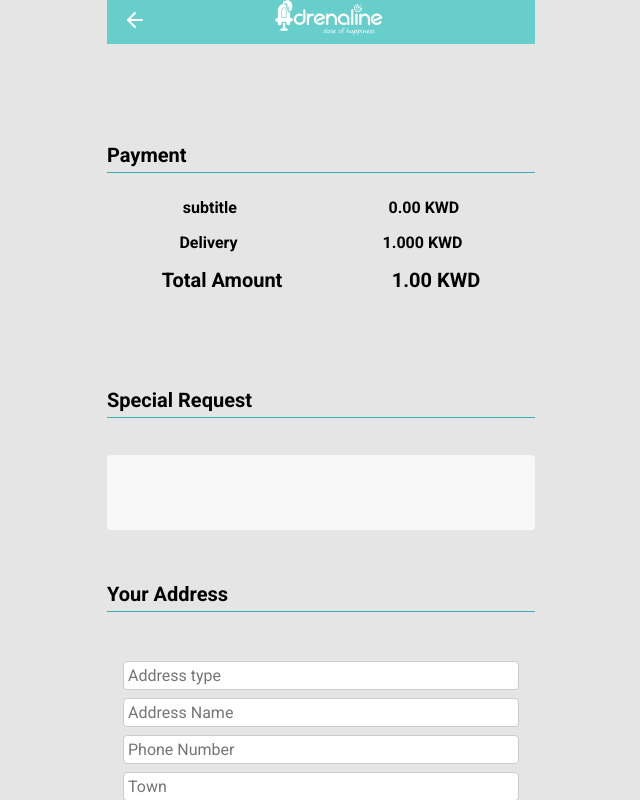
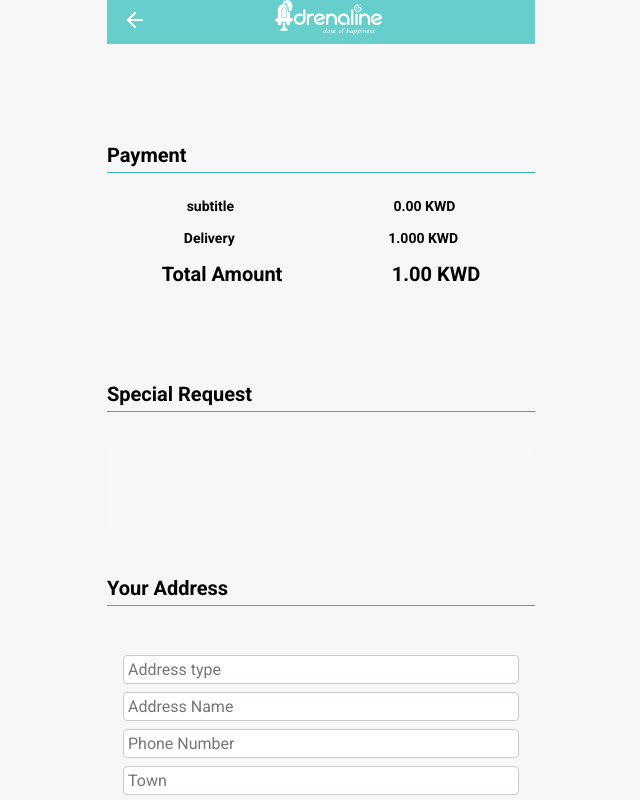
Before and after one commit to OthmanFaiz/frameshop, a Next.js app: page /checkout in a window 1280 px wide. Shown: the top 800 px of the page, without its empty margins (319-959 px from the left). Built offline with nearby package versions, Linux system fonts and the light colour scheme.

Commit message:
first page css no animation added or fixed footer

```diff
--- a/components/Layout/Footer.module.css
+++ b/components/Layout/Footer.module.css
@@ -4,10 +4,12 @@
 
 .flex {
 	display: flex;
+	width: 95%;
+	align-items: center;
+	margin-top: 14px;
 }
 
 .flex__sb {
-	justify-content: space-between;
 }
 
 .flex__col {
@@ -22,8 +24,7 @@
 	width: 24px;
 	height: 24px;
 	text-align: center;
-
-	margin-left: 7em;
+	margin-right: 16px;
 }
 .footer__count {
 	font-size: 12px;
@@ -39,5 +40,5 @@
 	line-height: 22px;
 }
 .footer__cart {
-	margin-right: 7em;
+	margin-left: 16px;
 }
--- a/components/Layout/Header.js
+++ b/components/Layout/Header.js
@@ -13,7 +13,7 @@ export default function Headers({ category }) {
 				<div className={`${classes.nav} ${classes.flex} ${classes.flex__sb}`}>
 					<div className={classes.hero__menu}>
 						{/* https://www.npmjs.com/package/react-burger-menu   sexy npm package */}
-						<Menu
+						{/* <Menu
 							width={'100%'}
 							customBurgerIcon={<img src='/images/svg/burger.svg' />}
 						>
@@ -31,7 +31,7 @@ export default function Headers({ category }) {
 							<a onClick={showSettings} className='menu-item--small' href=''>
 								Settings
 							</a>
-						</Menu>
+						</Menu> */}
 					</div>
 					<div className={classes.hero__logo}>
 						<Image src='/images/svg/logo.svg' alt='' width={109} height={36} />
--- a/components/Layout/Header.module.css
+++ b/components/Layout/Header.module.css
@@ -52,6 +52,7 @@
 
 .scrollbar {
 	margin-top: 6px;
+	margin-left: 16px;
 }
 
 .scorllbar__item {
--- a/components/Layout/Main.js
+++ b/components/Layout/Main.js
@@ -29,7 +29,7 @@ export default function Main({
 													{item.description}
 												</p>
 												<button className={classes.card_price}>
-													{item.price} KWD
+													{item.price.toFixed(2)} KWD
 												</button>
 											</div>
 										<Image
--- a/styles/globals.css
+++ b/styles/globals.css
@@ -30,13 +30,15 @@
 	/* font style  */
 	--fs-title: 20px;
 	--fs-dish: 16px;
-	--fs-list: 12;
+	--fs-list: 14px;
+	--fs-discription: 12px;
 	--fs-p: 8px;
 
 	/* font color  */
-	--fc-primary: #121212;
+	--fc-primary: #181919;
 	--fc-accent: #999999;
 	--fc-white: #ffffff;
+	--fc-neutral: #C3C7C7;
 
 	/* background color */
 	--clr-primary: #67cecc;
@@ -48,7 +50,7 @@
   =====================*/
 body {
 	font-family: var(--ff-primary);
-	background-color: #E5E5E5;
+	background-color: #F6F7F7;
 	margin: 0 auto;
 }
 
@@ -61,7 +63,7 @@ h1 {
 
 h2 {
 	font-size: var(--fs-dish);
-	font-family: var(--ff-secondary);
+	font-family: var(--ff-primary);
 	font-weight: var(--fw-400);
 	font-size: var(--fs-dish);
 	line-height: 19px;
@@ -86,9 +88,7 @@ footer {
 	cursor: pointer;
 	background-color: var(--clr-action);
 	color: var(--fc-white);
-	width: 100%;
 	border-radius: 4px;
 	padding: 16px 36px;
 	margin: 1em auto;
-	width: 450px;
 }
```
Also changed, not shown: components/Layout/Main.module.css (+12 -4 lines), 1 other file (tests, documents, lock files or other folders).
